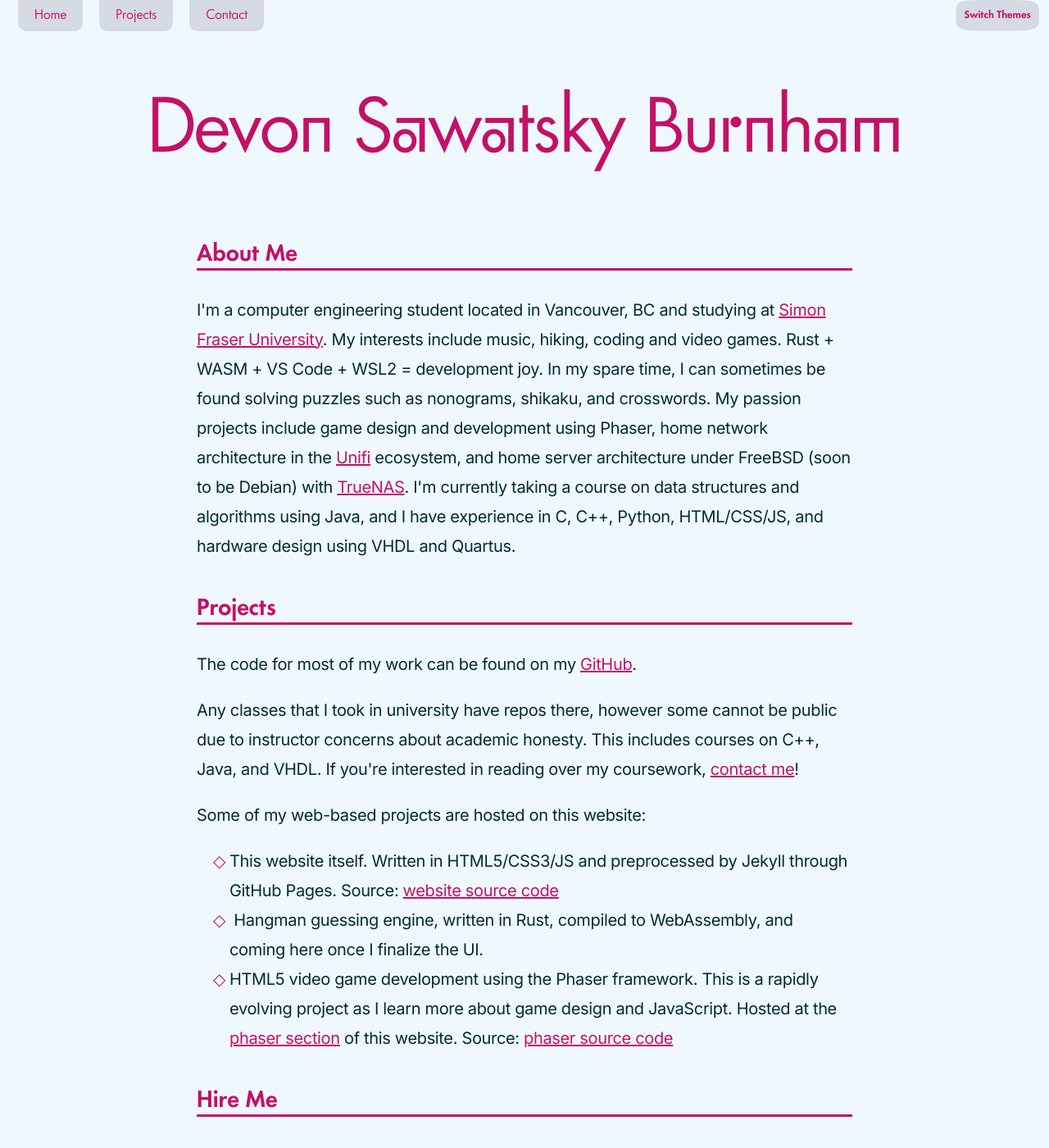
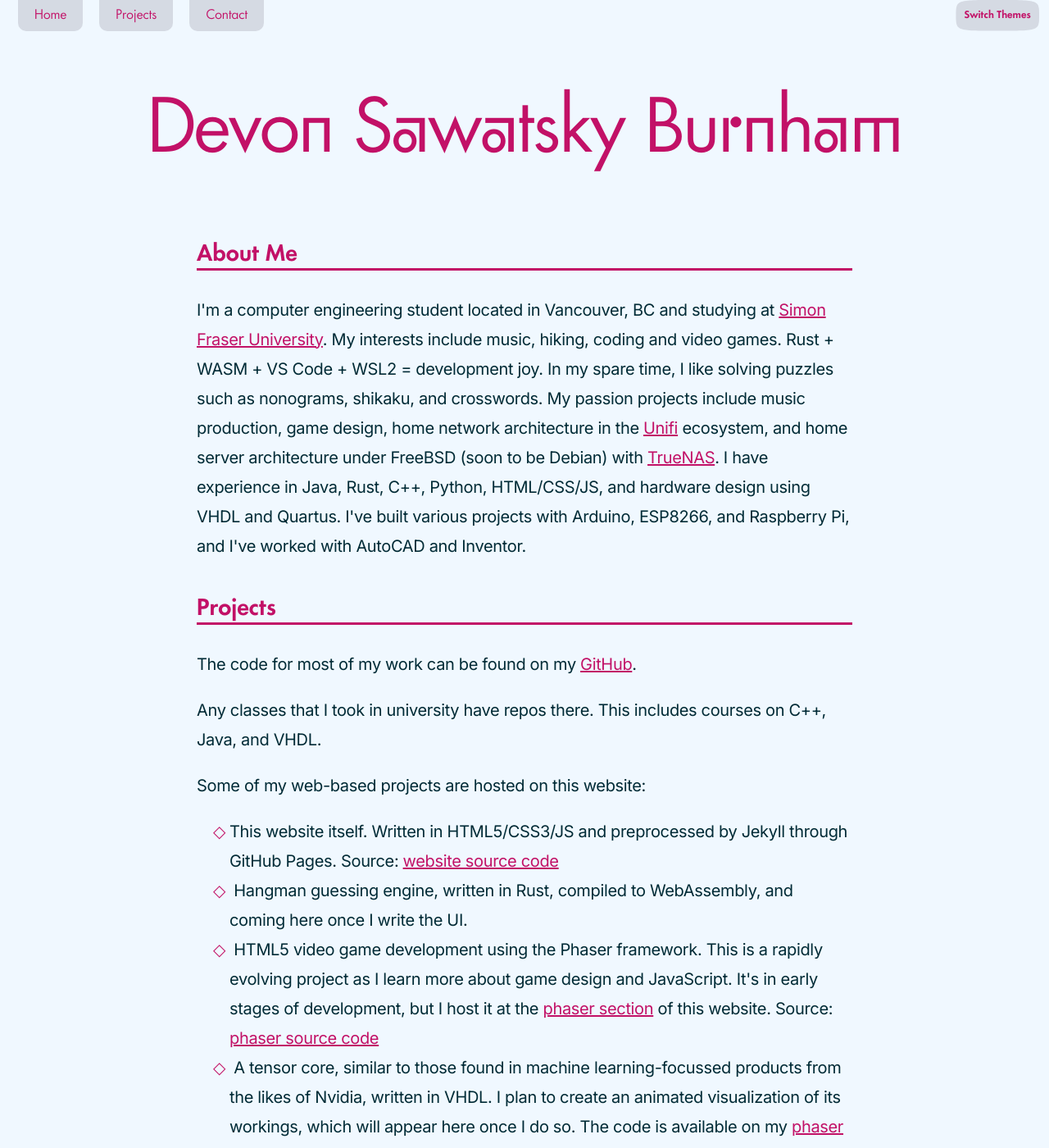
Before and after one commit to novedevo/nove.dev, a Jekyll site: the page built from index.html, in a window 1280 px wide and 1400 px high. Shown: the whole window at 82% size. Built offline with Jekyll 4.4.1, drawn with Linux system fonts in a browser that asks for light colours; some of the changed text lies outside the part shown.

Commit message:
refactor main page, add some more skeleton entries

```diff
--- a/index.html
+++ b/index.html
@@ -1,34 +1,26 @@
 ---
 layout: default
 title: Devon Sawatsky Burnham
-header: <h1 id="home" class=ss03>Devo<span class=ss01>n</span> Sawatsky Bu<span class=ss01>rn</span>ha<span
-        class=ss01>m</span></h1>
+header: <h1 id="home" class=ss03>Devo<span class=ss01>n</span> Sawatsky Bu<span class=ss01>rn</span>ha<span class=ss01>m</span></h1>
 description: "Devon's personal website, featuring a selection of their coding projects and development experiments."
 permalink: /
 ---
 
 <h2 id="about">About Me</h2>
 <hr>
-<p>I'm a computer engineering student located in Vancouver, BC and studying at <a href="https://sfu.ca/"
-        title="SFU">Simon Fraser University</a>.
+<p>I'm a computer engineering student located in Vancouver, BC and studying at <a href="https://sfu.ca/" title="SFU">Simon Fraser University</a>.
     My interests include music, hiking, coding and video games. Rust + WASM + VS Code + WSL2 = development joy.
-    In my spare time, I can sometimes be found solving puzzles such as nonograms, shikaku, and crosswords.
-    My passion projects include game design and development using Phaser, home network architecture in the
-    <a href="https://unifi-network.ui.com/" title="Unifi">Unifi</a> ecosystem, and home server
-    architecture under FreeBSD (soon to be Debian) with <a href="https://www.truenas.com/" title="TrueNAS">TrueNAS</a>.
-    I'm currently taking a course on data structures and algorithms using Java, and
-    I have experience in C, C++, Python, HTML/CSS/JS, and hardware design using VHDL and Quartus.
+    In my spare time, I like solving puzzles such as nonograms, shikaku, and crosswords.
+    My passion projects include music production, game design, home network architecture in the <a href="https://unifi-network.ui.com/" title="Unifi">Unifi</a> ecosystem, and home server architecture under FreeBSD (soon to be Debian) with <a href="https://www.truenas.com/" title="TrueNAS">TrueNAS</a>.
+    I have experience in Java, Rust, C++, Python, HTML/CSS/JS, and hardware design using VHDL and Quartus.
+    I've built various projects with Arduino, ESP8266, and Raspberry Pi, and I've worked with AutoCAD and Inventor.
 </p>
 
 <h2 id="projects">Projects</h2>
 <hr>
 <p>The code for most of my work can be found on my <a href="https://github.com/novedevo">GitHub</a>.
 </p>
-<p>Any classes that I took in university have repos there, however some cannot be public due to instructor
-    concerns
-    about academic honesty.
-    This includes courses on C++, Java, and VHDL. If you're interested in reading over my coursework, <a
-        href="#contact">contact me</a>!
+<p>Any classes that I took in university have repos there. This includes courses on C++, Java, and VHDL.
 </p>
 <p>Some of my web-based projects are hosted on this website: </p>
 <ul>
@@ -36,21 +28,32 @@
         Source: <a href="https://github.com/novedevo/novedevo.github.io">website source code</a>
     </li>
     <li>
-        Hangman guessing engine, written in Rust, compiled to WebAssembly, and coming here once I finalize the UI.
+        Hangman guessing engine, written in Rust, compiled to WebAssembly, and coming here once I write the UI.
     </li>
-    <li>HTML5 video game development using the Phaser framework. This is a rapidly evolving project as
-        I learn more about game design and JavaScript. Hosted at the <a href="/phaser">phaser section</a> of this
-        website.
+    <li>
+        HTML5 video game development using the Phaser framework.
+        This is a rapidly evolving project as I learn more about game design and JavaScript.
+        It's in early stages of development, but I host it at the <a href="/phaser">phaser section</a> of this website.
         Source: <a href="https://github.com/novedevo/novedevo.github.io/tree/master/phaser">phaser source code</a>
+    </li>
+    <li>
+        A tensor core, similar to those found in machine learning-focussed products from the likes of Nvidia, written in VHDL.
+        I plan to create an animated visualization of its workings, which will appear here once I do so.
+        The code is available on my <a href="https://github.com/novedevo/novedevo.github.io/tree/master/phaser">phaser source code</a>
+    </li>
+    <li>
+        Software lead on an IoT pet feeder
+    </li>
+    <li>
+        CAD model of an innovative multi-axis FDM 3D printer
     </li>
 </ul>
 
 <h2 id="recruiting">Hire Me</h2>
 <hr>
 <p>I'm available for hire as an intern, and I'm currently seeking placement through SFU's co-op program.
-    If you're interested in hiring me, you can view my <a class="broken-link"
-        future-href="documents/resume.pdf">résumé</a>,
-    or get in <a href="#contact">contact</a>.</p>
+    If you're interested in hiring me, you can view my <a class="broken-link" future-href="/resume">résumé</a>, or get in <a href="#contact">contact</a>.
+</p>
 
 <h2 id="contact">Contact Me</h2>
 <hr>
```
